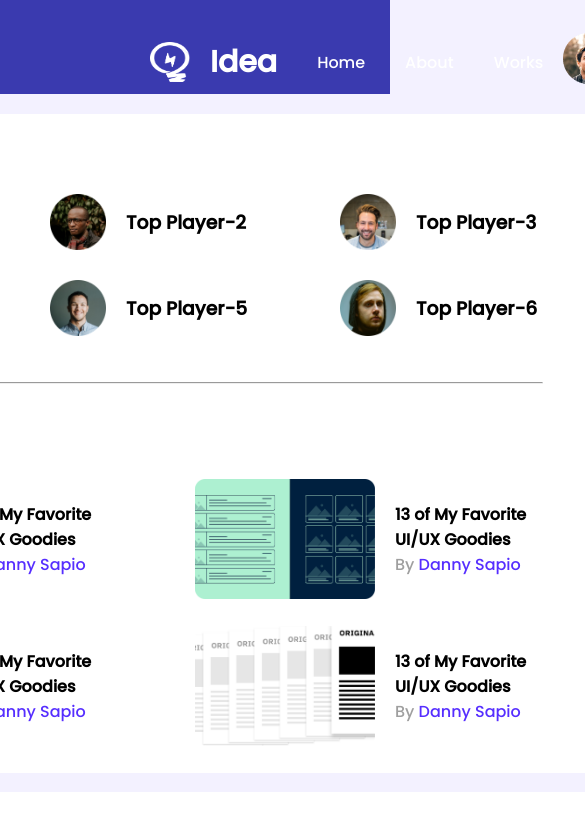
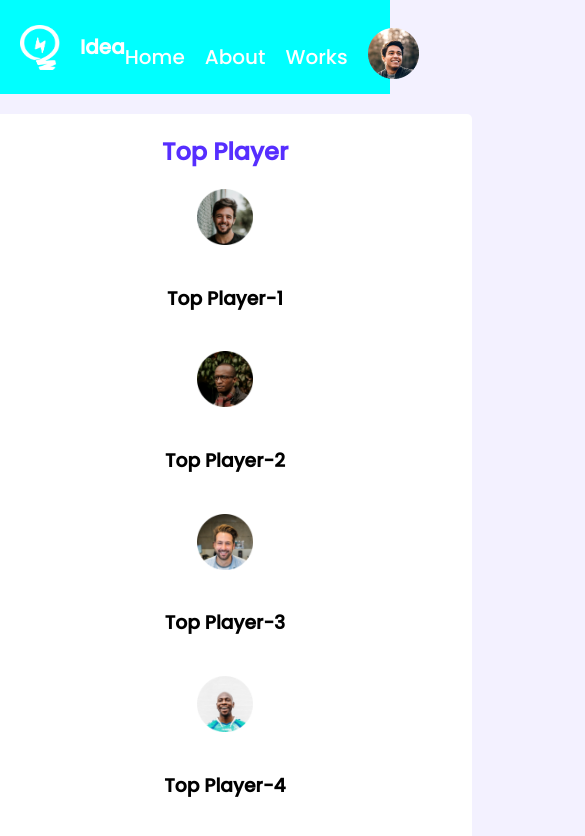
Before and after one commit to tobiborrahman/leader-board, a plain HTML site: page index.html in a window 390 px wide. Shown: the top 836 px of the page, 585 px wide, since content can reach past the window. Drawn offline with Linux system fonts and the light colour scheme.

Commit message:
Completed

```diff
--- a/index.html
+++ b/index.html
@@ -7,10 +7,7 @@
     <title>Leader Board</title>
 
     <!-- Font awesome -->
-    <script
-      src="https://kit.fontawesome.com/b495ed6d71.js"
-      crossorigin="anonymous"
-    ></script>
+
     <link
       rel="stylesheet"
       href="https://cdnjs.cloudflare.com/ajax/libs/font-awesome/6.2.1/css/all.min.css"
@@ -27,8 +24,8 @@
     <header class="header">
       <div class="navbar">
         <div class="logo">
-          <img class="logo-img" src="images/icons/logo.png" alt="" />
-          <h4>Idea</h4>
+            <img class="logo-img" src="images/icons/logo.png" alt="" />
+            <h4 class="logo-title">Idea</h4>
         </div>
         <div class="nav-links">
           <li><a href="#">Home</a></li>
@@ -40,6 +37,11 @@
     </header>
     <!----------------
         header ends
+    ------------------>
+
+
+    <!----------------
+        main starts
     ------------------>
 
     <main class="hide">
--- a/styles/leader-board.css
+++ b/styles/leader-board.css
@@ -19,12 +19,12 @@ main{
 
 .container{
     background-color: #FFFFFF;
-    /* width: 80%;
-    margin: 0 auto */
     width: 870px;
     border-radius: 5px;
     padding: 0px 30px;
 }
+
+
 
 /* ---------------------
     Navbar
@@ -32,47 +32,45 @@ main{
 .header{
     width: 100%;
     height: 94px;
-    background-color: rgb(58, 58, 175);
-    /* padding-top: -50px; */
+    background-color: aqua;
 }
+
 .navbar{
     display: flex;
     justify-content: space-between;
-    align-items: center;
 }
+
 .logo{
     display: flex;
     align-items: center;
-    color: white;
-    font-size: 30px;
 }
 
 
 .nav-links{
     display: flex;
-    justify-content: center;
     align-items: center;
+    padding-top: 20px;
 }
 
 .nav-links, li a{
     list-style: none;
+    text-decoration: none;
     color: white;
-    text-decoration: none;
-    padding: 20px;
+    font-size: 20px;
+    padding-right: 20px;
 }
 
-.nav-links{
-    padding-right: 150px;
+.logo-title{
+    color: white;
+    padding-left: 20px;
+    font-size: 20px;
 }
-
 
 .logo-img{
     width: 40px;
-    height: 40px;
-    padding: 0px 20px 0 150px;
+    height: 45px;
+    padding-left: 20px;
 }
-
-
 
 /* ---------------------
    top players style
@@ -105,7 +103,9 @@ main{
     margin-top: 40px;
 }
 
-/* Blog style */
+/* -------------------
+    Blog style
+------------------------     */
 .top-blog{
     display: grid;
     grid-template-columns: repeat(2, 1fr);
@@ -228,16 +228,31 @@ span{
 /* ----------------------
     media query
    ---------------------- */
-/*
+
 @media screen and (max-width: 576px) {
+    .header{
+        width: 100%;
+        display: grid;
+        grid-template-columns: repeat(1, 1fr);
+        flex-direction: column;
+    }
+
     .container{
         width: 100%;
+        padding: 0px auto;
+    }
+    .top-title{
+        text-align: center;
     }
     .players{
         display: grid;
         grid-template-columns: repeat(1, 1fr);
         flex-direction: column;
     }
+    .player{
+        flex-direction: column;
+    }
+
     .nav-links{
         color: #562EFF;
     }
@@ -246,11 +261,30 @@ span{
         grid-template-columns: repeat(1, 1fr);
         flex-direction: column;
         align-items: center;
+        justify-content: center;
     }
 
     .top-blog{
         display: grid;
         grid-template-columns: repeat(1, 1fr);
         flex-direction: column;
+        padding: 20px 20px;
     }
-} */
+    .blogs{
+        display: grid;
+        flex-direction: column;
+        margin: 0 auto;
+    }
+    .blog{
+        padding-right: 0px;
+        padding-bottom: 0px;
+    }
+
+    .course-section{
+        margin: 15px 20px;
+    }
+    .course{
+        padding: 20px 20px;
+        margin: 15px 20px;
+    }
+}
```
